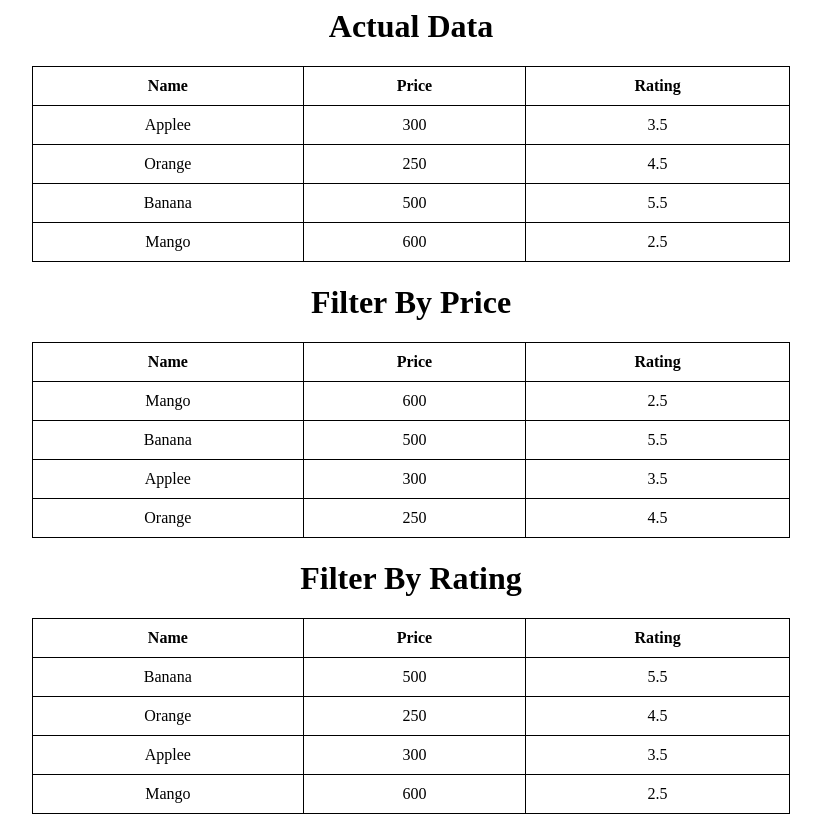
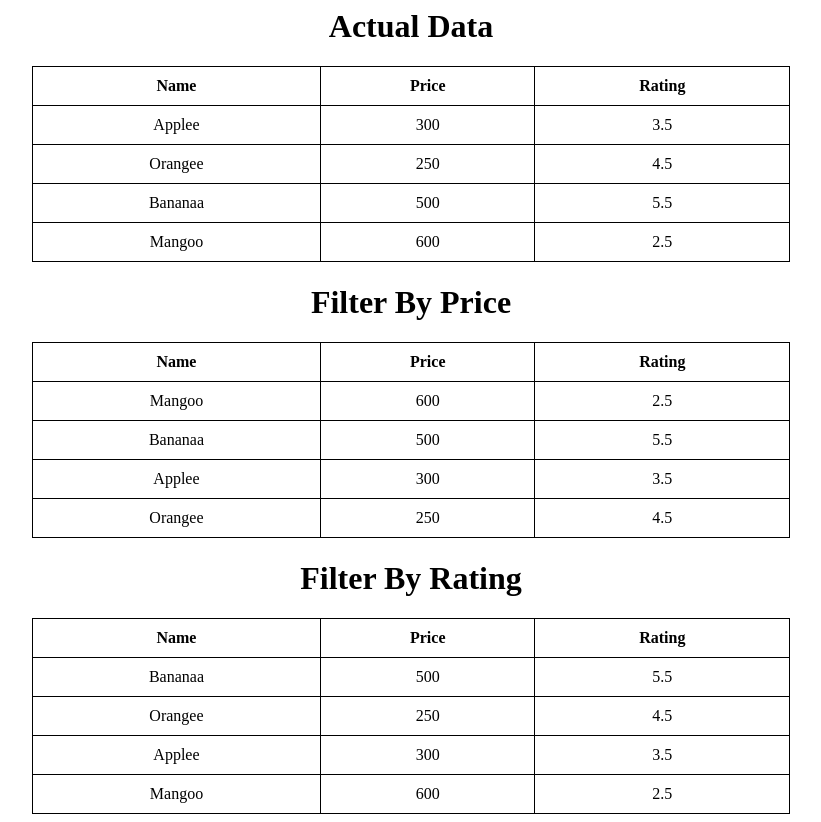
Before and after one commit to MohammadWaris3336/learn-node-js, a plain HTML site: page task1.html in a window 1280 px wide. Shown: the whole page, without its empty margins (229-1050 px from the left). Drawn offline with Linux system fonts and the light colour scheme.

Commit message:
Update task1.html

```diff
--- a/task1.html
+++ b/task1.html
@@ -44,9 +44,9 @@ table tr td, table tr th {
     <script>
         var arr=[
             {name: "Applee", price: 300, rating: 3.5},
-            {name: "Orange", price: 250, rating: 4.5},
-            {name: "Banana", price: 500, rating: 5.5},
-            {name: "Mango", price: 600, rating: 2.5},
+            {name: "Orangee", price: 250, rating: 4.5},
+            {name: "Bananaa", price: 500, rating: 5.5},
+            {name: "Mangoo", price: 600, rating: 2.5},
         ]
 
         function actual(){
```
